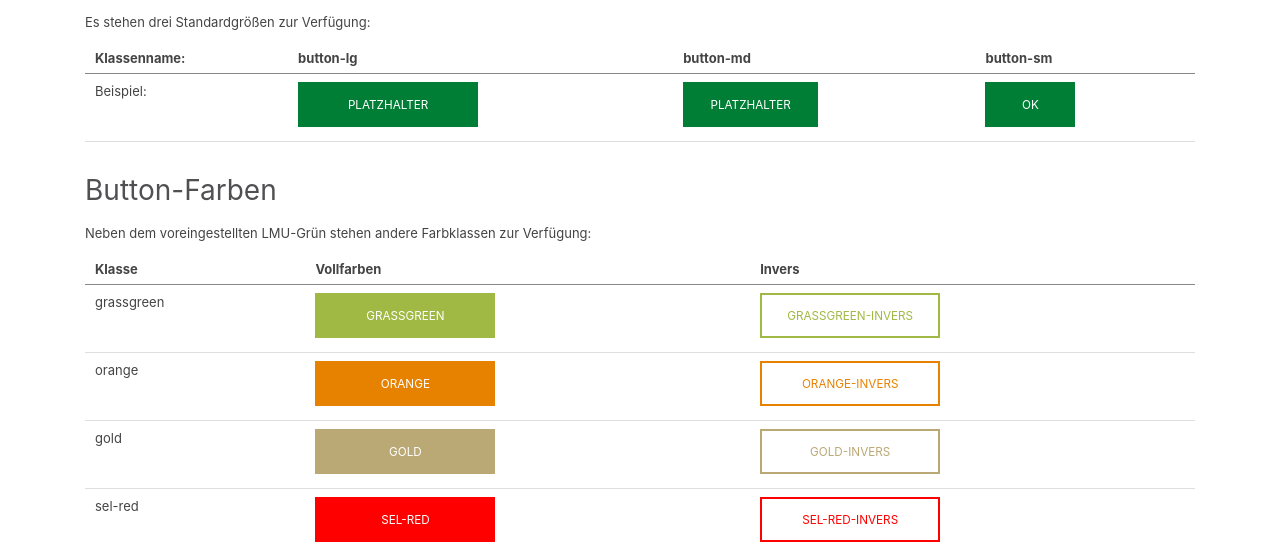
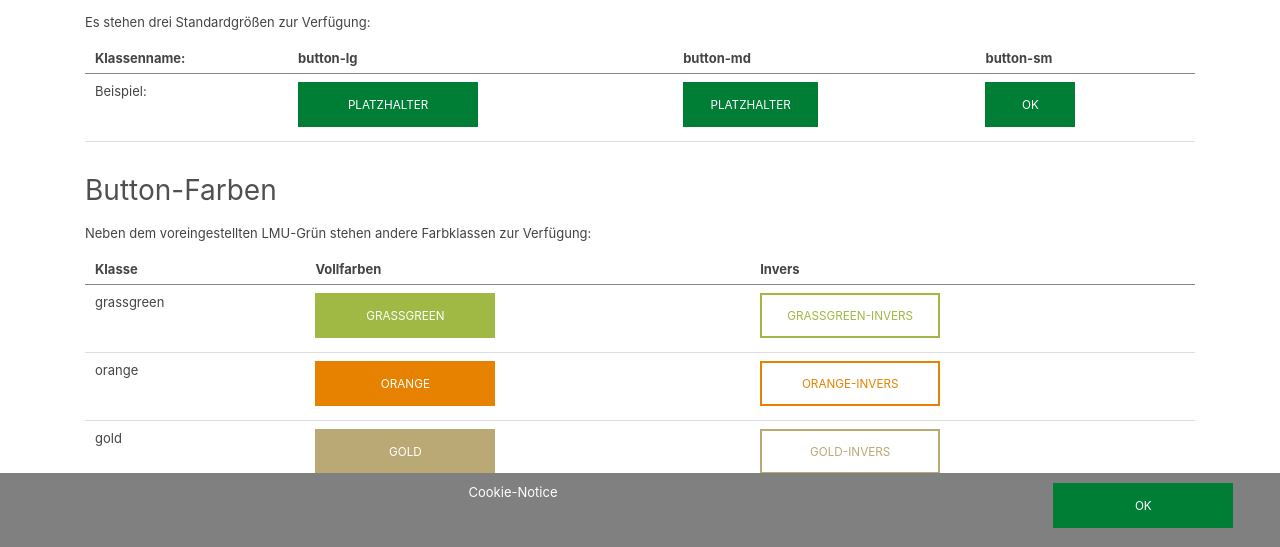
Before and after one commit to KUMteamIM/lmu-med-styles, a website built with webpack: page dist/index.html in a window 1280 px wide. Shown: the part 253-800 px from the top of the page. Built offline with nearby package versions, Linux system fonts and the light colour scheme.

Commit message:
Add cookie-notice styles

```diff
--- /dev/null
+++ b/src/cookie-notice.scss
@@ -0,0 +1,25 @@
+.cookie-notice {
+  position: fixed;
+  bottom: 0;
+  z-index: 100000000;
+  background-color: grey;
+  color: white;
+  padding: 10px 5px;
+  text-align: center;
+  width: 100%;
+  display: flex;
+
+  a {
+    color: white;
+    font-weight: bold;
+  }
+  div:first-child {
+    flex: 4;
+  }
+  div:nth-child(2) {
+    flex: 2;
+  }
+  div:last-child {
+    flex: 1;
+  }
+}
--- a/src/index.js
+++ b/src/index.js
@@ -4,6 +4,7 @@ import './buttons.scss'
 import './forms.scss'
 import './header.scss'
 import './footer.scss'
+import './cookie-notice.scss'
 
 function buildButtonColors() {
   const colors = ['grassgreen', 'orange', 'gold', 'sel-red', 'sel-light-gray', 'sel-gray', 'sel-dark-gray', 'sel-distinct']
```
Also changed, not shown: dist/index.html.
